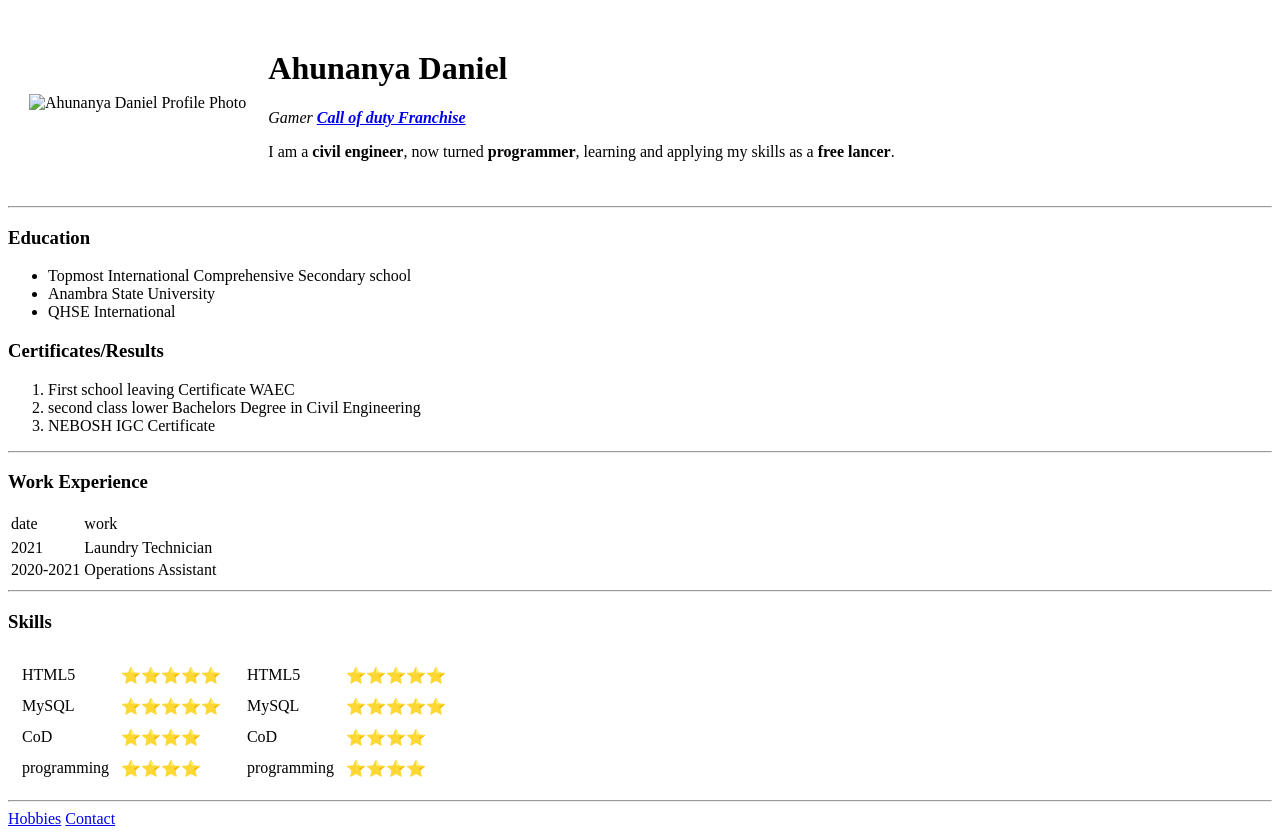
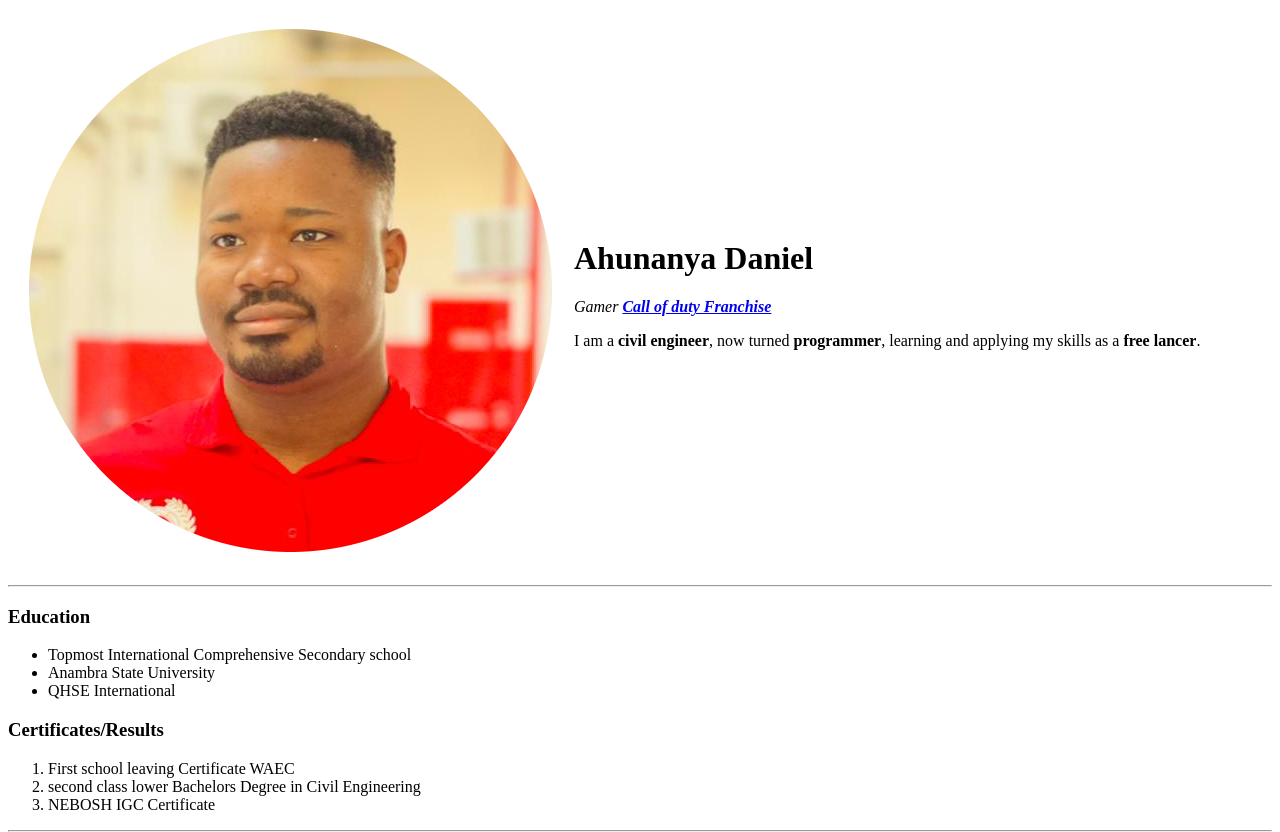
Before and after one commit to fibre21/cv, a plain HTML site: page index.html in a window 1280 px wide. Shown: the top 832 px of the page. Drawn offline with Linux system fonts and the light colour scheme.

Commit message:
Update index.html

```diff
--- a/index.html
+++ b/index.html
@@ -9,7 +9,7 @@
 <body>
   <table cellspacing="20">
     <tr>
-      <td><img src="daniel (2).png" alt="Ahunanya Daniel Profile Photo"></td>
+      <td><img src="daniel.png" alt="Ahunanya Daniel Profile Photo"></td>
       <td>
         <h1>Ahunanya Daniel</h1>
         <p><em>Gamer <strong><a href="https://www.callofduty.com/uk/en/home">Call of duty Franchise</a></strong></em></p>
```
